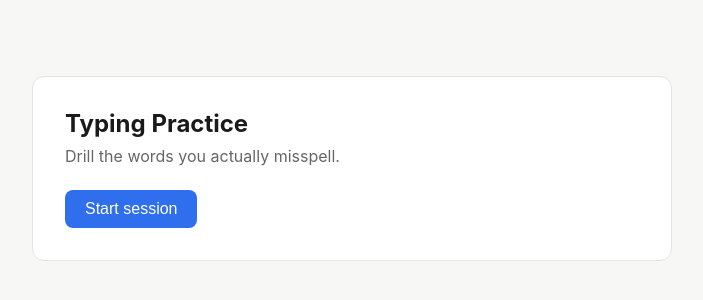
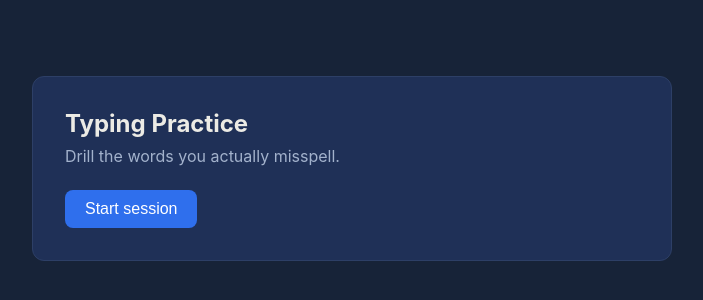
Before and after one commit to evanpersinger/Typing-Practice, a React (Vite) app in the folder frontend/: page / in a window 1280 px wide. Shown: the part 232-532 px from the top of the page, without its empty margins (288-991 px from the left). Built offline with nearby package versions, Linux system fonts and the light colour scheme.

Commit message:
changed background to dark blue and text to off-white

```diff
--- a/frontend/src/index.css
+++ b/frontend/src/index.css
@@ -1,7 +1,7 @@
 :root {
   font-family: -apple-system, BlinkMacSystemFont, "Segoe UI", Roboto, sans-serif;
-  color: #1a1a1a;
-  background: #f7f7f5;
+  color: #ecebe5;
+  background: #172338;
 }
 
 * {
@@ -23,8 +23,8 @@ body {
 .card {
   width: 100%;
   max-width: 640px;
-  background: #ffffff;
-  border: 1px solid #e5e5e0;
+  background: #1f3057;
+  border: 1px solid #2d3f66;
   border-radius: 12px;
   padding: 32px;
 }
@@ -35,12 +35,12 @@ h1 {
 }
 
 .subtitle {
-  color: #666;
+  color: #a3b2cc;
   margin: 0 0 24px;
 }
 
 .progress {
-  color: #888;
+  color: #8b9cb8;
   font-size: 0.85rem;
   margin-bottom: 12px;
 }
@@ -57,9 +57,15 @@ h1 {
   font-family: ui-monospace, SFMono-Regular, Menlo, monospace;
   font-size: 1.1rem;
   padding: 12px 14px;
-  border: 1px solid #ccc;
+  color: #ecebe5;
+  background: #16233b;
+  border: 1px solid #3b4b6e;
   border-radius: 8px;
   outline: none;
+}
+
+.typing-input::placeholder {
+  color: #6f7f9c;
 }
 
 .typing-input:focus {
@@ -67,7 +73,7 @@ h1 {
 }
 
 .hint {
-  color: #999;
+  color: #8b9cb8;
   font-size: 0.8rem;
   margin-top: 10px;
 }
@@ -87,7 +93,7 @@ button:hover {
 }
 
 .error {
-  color: #c0392b;
+  color: #ff7a70;
   margin-top: 16px;
 }
 
@@ -96,7 +102,7 @@ button:hover {
 }
 
 .recap {
-  color: #444;
+  color: #c3cbd9;
   margin-bottom: 16px;
 }
 
```
